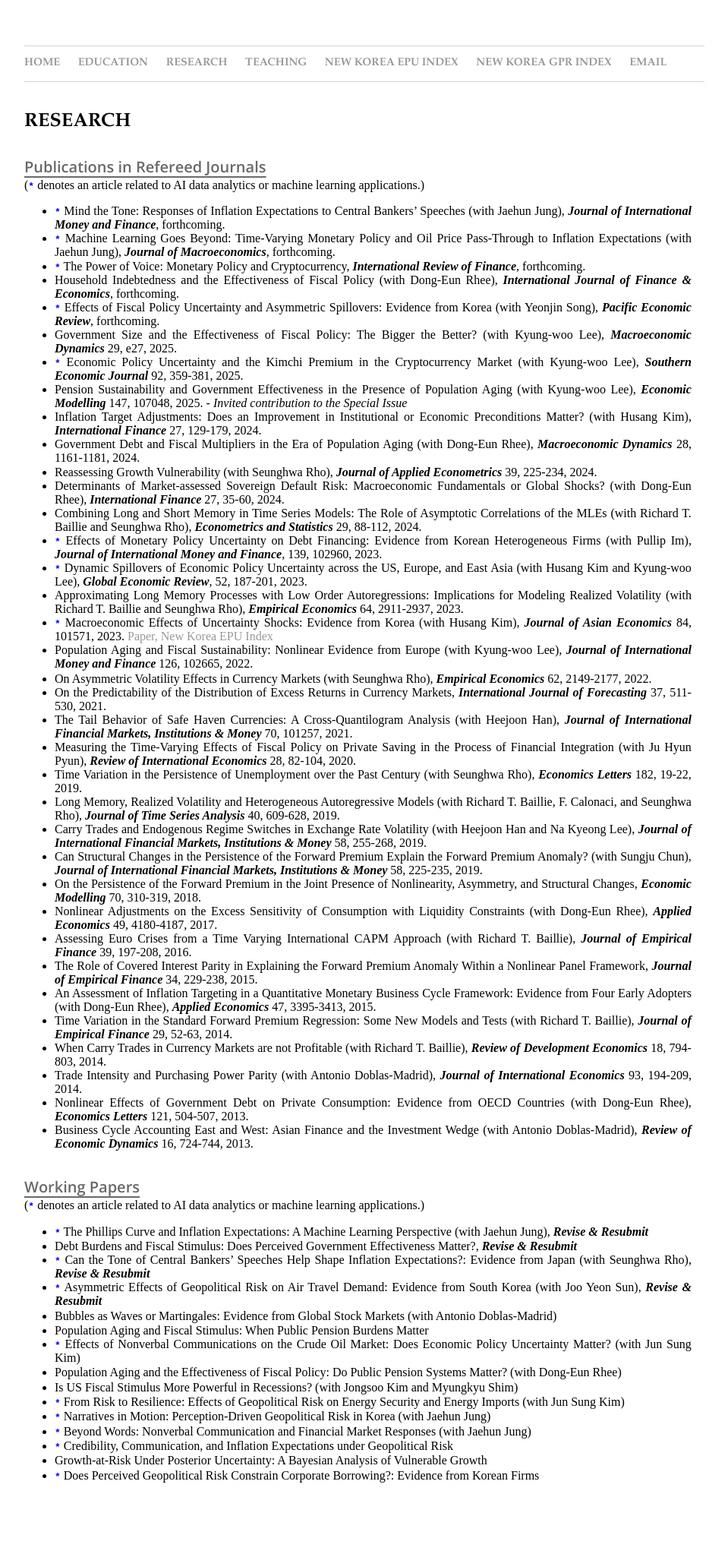
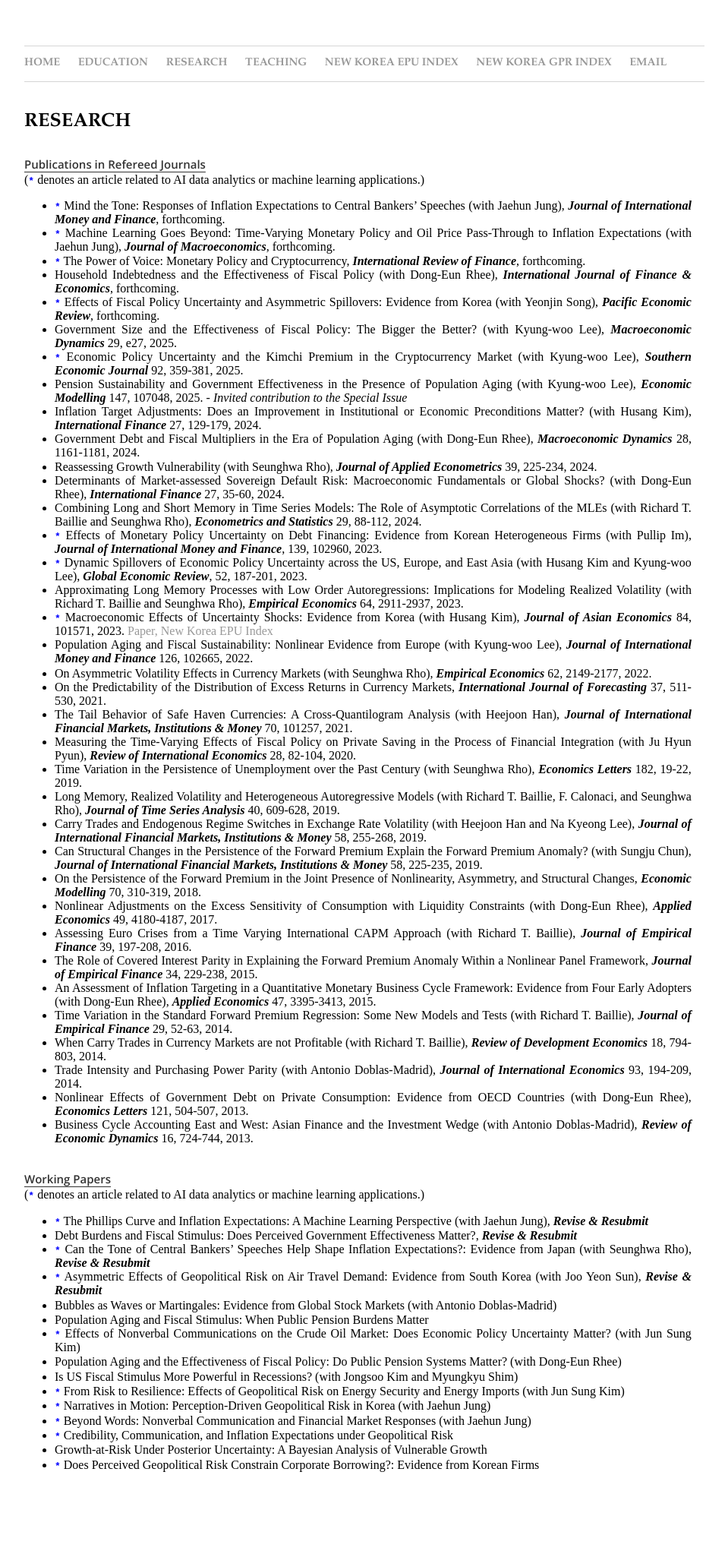
Before and after one commit to dooyeoncho/dooyeoncho.github.io, a Jekyll site: the page built from pages/research.html, in a window 1280 px wide. Shown: the whole page at 76% size, without its empty margins (160-1119 px from the left). Built offline with Jekyll 4.4.1, drawn with Linux system fonts in a browser that asks for light colours.

Commit message:
Update research.html

```diff
--- a/pages/research.html
+++ b/pages/research.html
@@ -26,7 +26,7 @@
   <link href="https://fonts.googleapis.com/css2?family=Open+Sans:wght@600&display=swap" rel="stylesheet">
 </head>
 
-<div><b><p style="font-family: 'Open Sans', sans-serif; font-size: 20px; font-weight: 800; color: dimgray; text-decoration: underline; text-underline-position: under; margin: 0;">Publications in Refereed Journals</font></p></b></div> </div></li>(<code style="color : blue"><b>*</b></code> denotes an article related to AI data analytics or machine learning applications.)</li></div>
+<div><b><p style="font-family: 'Open Sans', sans-serif; font-size: 15px; font-weight: 800; color: #333333; text-decoration: underline; text-underline-position: under; margin: 0;">Publications in Refereed Journals</font></p></b></div> </div></li>(<code style="color : blue"><b>*</b></code> denotes an article related to AI data analytics or machine learning applications.)</li></div>
 		<div><ul>
 			<span><li><code style="color : blue"><b>*</b></code> Mind the Tone: Responses of Inflation Expectations to Central Bankers’ Speeches (with Jaehun Jung), <em property="italic"><b>Journal of International Money and Finance</b></em>, forthcoming.</li></span>
 			<span><li><code style="color : blue"><b>*</b></code> Machine Learning Goes Beyond: Time-Varying Monetary Policy and Oil Price Pass-Through to Inflation Expectations (with Jaehun Jung), <em property="italic"><b>Journal of Macroeconomics</b></em>, forthcoming.</li></span>
@@ -68,7 +68,7 @@
                 </ul>
 		</div>&nbsp;
 
-<div><b><p style="font-family: 'Open Sans', sans-serif; font-size: 20px; font-weight: 800; color: dimgray; text-decoration: underline; text-underline-position: under; margin: 0;">Working Papers</font></p></b> </div></li>(<code style="color : blue"><b>*</b></code> denotes an article related to AI data analytics or machine learning applications.)</li></div>
+<div><b><p style="font-family: 'Open Sans', sans-serif; font-size: 15px; font-weight: 800; color: #333333; text-decoration: underline; text-underline-position: under; margin: 0;">Working Papers</font></p></b> </div></li>(<code style="color : blue"><b>*</b></code> denotes an article related to AI data analytics or machine learning applications.)</li></div>
 	<ul>
 		<span><li><code style="color : blue"><b>*</b></code> The Phillips Curve and Inflation Expectations: A Machine Learning Perspective (with Jaehun Jung), <em property="italic"><b>Revise & Resubmit</b></em></li></span>
 		<span><li>Debt Burdens and Fiscal Stimulus: Does Perceived Government Effectiveness Matter?, <em property="italic"><b>Revise & Resubmit</b></em></li></span>
```
